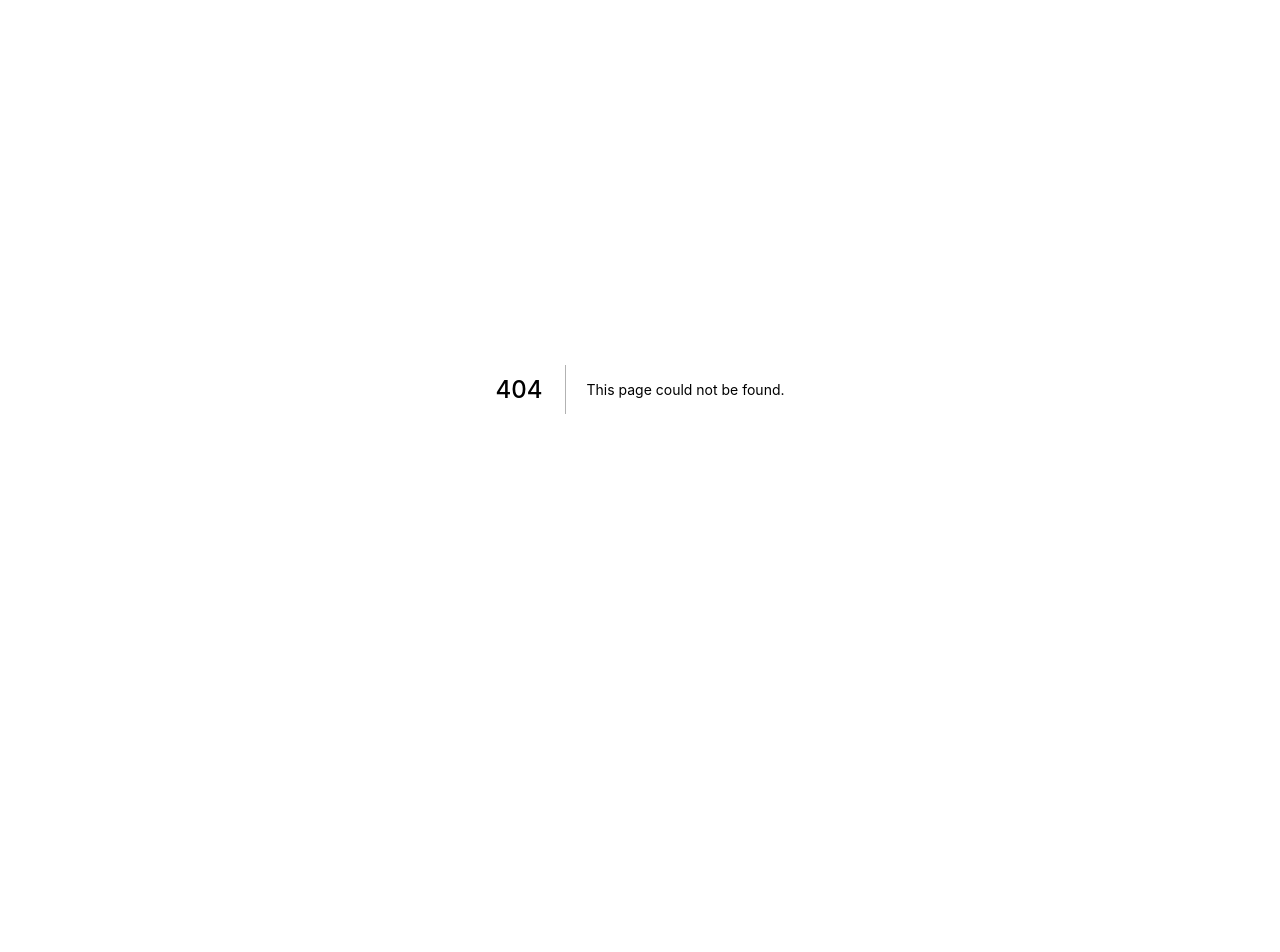
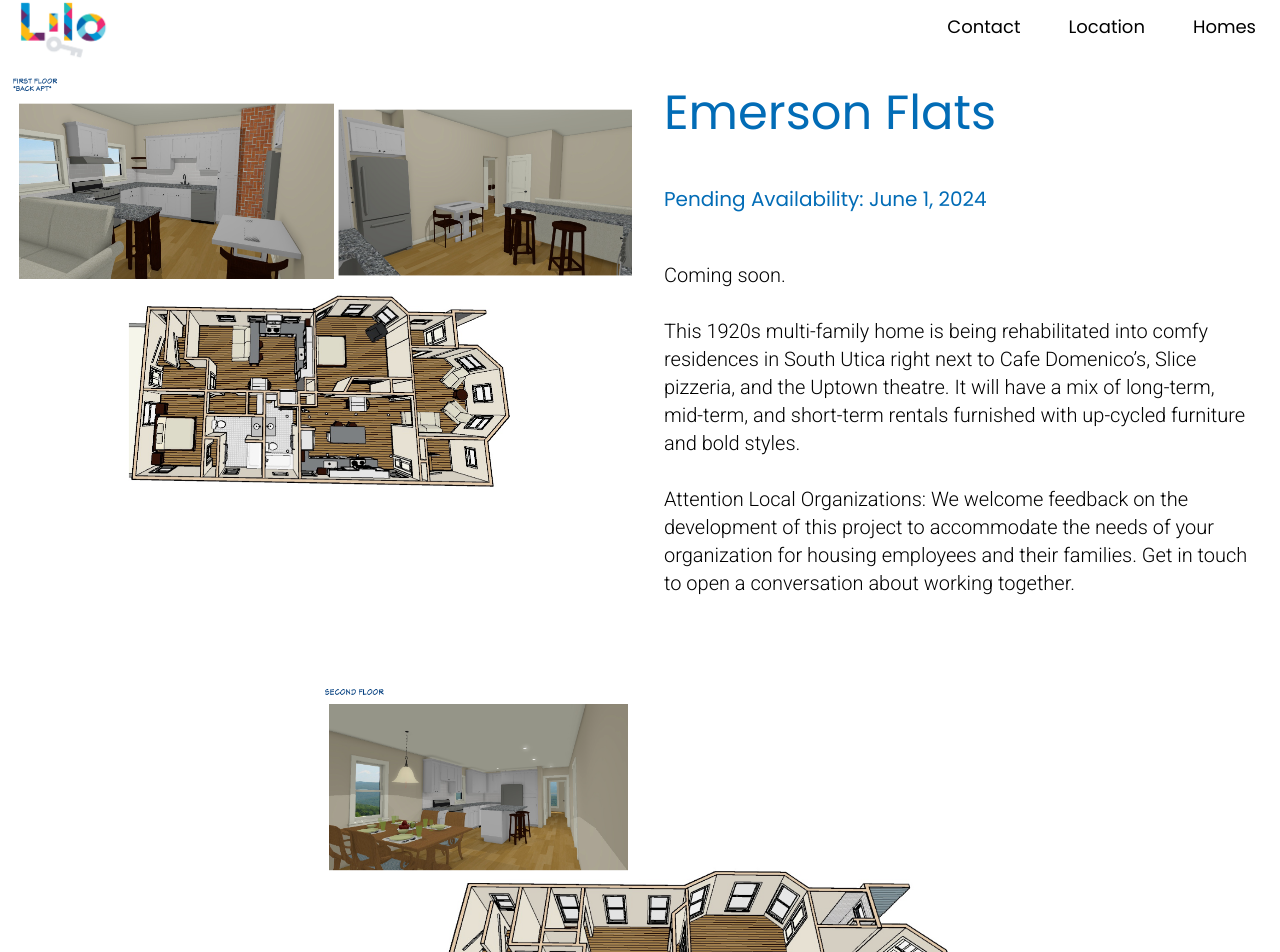
Before and after one commit to agiletkiewicz/lilo-homes, a Next.js app: page /flats in a window 1280 px wide. Before the commit this address had no page. Shown: the part 11-963 px from the top of the page. Before the commit the page ends 800 px from the top, so only its background shows below. Built offline with nearby package versions, Linux system fonts and the light colour scheme.

Commit message:
change coming soon names

```diff
--- a/components/home/card.js
+++ b/components/home/card.js
@@ -9,7 +9,7 @@ export default function Card({ content }) {
         <div className="relative mt-6 mb-3 cursor-default">
             <img src={content.image} className="rounded-md" />
             <div className="absolute top-0 bottom-0 left-0 right-0 bg-grey opacity-60 rounded-md"></div>
-            <div className="p-2 lg:p-5 absolute top-0 bottom-0 left-0 right-0 bg-main-blue m-auto text-left text-xs lg:text-base font-heading text-white rounded-md">
+            <div className="p-2 lg:p-5 absolute top-0 bottom-0 left-0 right-0 bg-main-blue m-auto text-left text-base font-heading text-white rounded-md">
               <p className="font-body">{content.text}</p>
               <p className="absolute bottom-2 right-2">Learn more</p>
             </div>
--- a/components/home/homesNav.js
+++ b/components/home/homesNav.js
@@ -6,9 +6,10 @@ export default function HomesNav() {
       <ul className="font-heading text-lg">
         <a href="/house"><li className="hover:bg-grey hover:bg-opacity-25 p-5 pb-2 pt-4">1804 Storrs</li></a>
         <a href="/bungalow"><li className="hover:bg-grey hover:bg-opacity-25 p-5 pt-2 pb-2">1800 Storrs</li></a>
-        <a href="/coming-soon-1"><li className="hover:bg-grey hover:bg-opacity-25 p-5 pt-2 pb-2">Coming soon</li></a>
-        <a href="/coming-soon-2"><li className="hover:bg-grey hover:bg-opacity-25 p-5 pt-2 pb-4">Coming soon</li></a>
+        <a href="/residence"><li className="hover:bg-grey hover:bg-opacity-25 p-5 pt-2 pb-2">Briar Residence*</li></a>
+        <a href="/flats"><li className="hover:bg-grey hover:bg-opacity-25 p-5 pt-2">Emerson Flats*</li></a>
       </ul>
+      <p className="italic p-5 pt-0 text-sm">*coming soon</p>
     </nav>
   )
 };
--- a/components/home/mobileNav.js
+++ b/components/home/mobileNav.js
@@ -11,14 +11,15 @@ export default function MobileNav() {
             <div>
               <a href="/house"><li className="pl-1 mb-3">1804 Storrs</li></a>
               <a href="/bungalow"><li className="pl-1 mb-3">1800 Storrs</li></a>
-              <a href="/coming-soon-1"><li className="pl-1 mb-3">Coming soon</li></a>
-              <a href="/coming-soon-2"><li className="pl-1 mb-3">Coming soon</li></a>
+              <a href="/residence"><li className="pl-1 mb-3">Briar Residence*</li></a>
+              <a href="/flats"><li className="pl-1 mb-3">Emerson Flats*</li></a>
             </div>
           </div>
         </div>
         <a href="/contact"><li className="p-0 mb-3">Contact</li></a>
         <a href="/location"><li className="p-0 mb-3">Location</li></a>
       </ul>
+      <p className="italic p-5 pt-0 text-sm">*coming soon</p>
     </nav>
   )
 };
--- a/content/texts.js
+++ b/content/texts.js
@@ -14,27 +14,27 @@ export const home = {
   },
   bungalow: {
     heading: "Lilo Bungalow",
-    text: "This South Utica bungalow has 3 bedrooms and 1 bathroom with beautiful original hardwoods, a private fenced-in yard, an updated bathroom, and a modern aesthetic combined with 1930's architectural features. This home has a history of being a safe haven and healing space for its humans that have homed it prior to our acquisition. Let's continue its tradition.",
+    text: "This South Utica bungalow has 3 bedrooms and 1 bathroom with beautiful original hardwoods, a private fenced-in yard, an updated bathroom, and a modern aesthetic combined with 1930's architectural features.",
     image: "/home-bungalow.jpeg",
     key: "bungalow"
   },
   house: {
     heading: "Lilo House",
-    text: "This beautiful + bright 1930s house transformed into a \"smarter\" home in 2018. This special home was cared for meticulously by its original builders' family (two generations), has been updated with a beautiful kitchen re-designed with great intention, and it is craving tidy humans to occupy it. Have your privacy in a peaceful neighborhood near nature with more space; compared to downtown lofts.",
+    text: "This beautiful + bright 1930s house transformed into a \"smarter\" home in 2018. This special home was cared for meticulously by its original builders' family (two generations), has been updated with a beautiful kitchen re-designed with great intention.",
     image: "/home-house.png",
     key: "house"
   },
-  comingSoon1: {
-    heading: "Coming Soon",
+  residence: {
+    heading: "Briar Residence",
     text: "Coming soon, continue to detail page to learn more.",
     image: "/home-placeholder.png",
-    key: "coming-soon-1"
+    key: "residence"
   },
-  comingSoon2: {
-    heading: "Coming Soon",
+  flats: {
+    heading: "Emerson Flats",
     text: "Coming soon, continue to detail page to learn more.",
     image: "/home-placeholder.png",
-    key: "coming-soon-2"
+    key: "flats"
   }
 }
 
@@ -74,10 +74,10 @@ export const house = {
   links: [{content: "Rent", url: "https://rental.turbotenant.com/p/storrs-ave-utica-ny/296455"}]
 }
 
-export const comingSoon1 = {
+export const residence = {
   hero: {
-    heading: "Coming soon",
-    text: "This single-family home will be restored into a charming and unique floor plan including a vaulted ceiling upon entry, a loft space over the living room, and additional living space on the second floor. It’s in a quiet peaceful neighborhood with low traffic right around the corner from the grocery store and has a sizeable backyard.\n\nAttention Local Organizations: We welcome feedback on the development of this project to accommodate the needs of your organization for housing employees and their families. Get in touch to open a conversation about working together.",
+    heading: "Briar Residence",
+    text: "Coming soon.\n\nThis single-family home will be restored into a charming and unique floor plan including a vaulted ceiling upon entry, a loft space over the living room, and additional living space on the second floor. It’s in a quiet peaceful neighborhood with low traffic right around the corner from the grocery store and has a sizeable backyard.\n\nAttention Local Organizations: We welcome feedback on the development of this project to accommodate the needs of your organization for housing employees and their families. Get in touch to open a conversation about working together.",
     image: "/coming-soon-1.png"
   },
   status: {
@@ -86,10 +86,10 @@ export const comingSoon1 = {
   links: [],
 }
 
-export const comingSoon2 = {
+export const flats = {
   hero: {
-    heading: "Coming soon",
-    text: "This 1920s multi-family home is being rehabilitated into comfy residences in South Utica right next to Cafe Domenico’s, Slice pizzeria, and the Uptown theatre. It will have a mix of long-term, mid-term, and short-term rentals furnished with up-cycled furniture and bold styles.\n\nAttention Local Organizations: We welcome feedback on the development of this project to accommodate the needs of your organization for housing employees and their families. Get in touch to open a conversation about working together.",
+    heading: "Emerson Flats",
+    text: "Coming soon.\n\nThis 1920s multi-family home is being rehabilitated into comfy residences in South Utica right next to Cafe Domenico’s, Slice pizzeria, and the Uptown theatre. It will have a mix of long-term, mid-term, and short-term rentals furnished with up-cycled furniture and bold styles.\n\nAttention Local Organizations: We welcome feedback on the development of this project to accommodate the needs of your organization for housing employees and their families. Get in touch to open a conversation about working together.",
     image: "/coming-soon-2-1.png"
   },
   status: {
--- a/pages/coming-soon-2.js
+++ b/pages/flats.js
@@ -2,15 +2,15 @@ import Hero from '../components/property/hero';
 import Carousel from '../components/shared/carousel';
 import NavBar from '../components/home/navbar';
 import Footer from '../components/home/footer';
-import { comingSoon2 } from '../content/texts.js'
+import { flats } from '../content/texts.js'
 
 export default function ComingSoon() {
   return (
       <>
       <NavBar />
-      <Hero content={comingSoon2.hero} status={comingSoon2.status} links={comingSoon2.links} />
-      <Carousel lastIdx={comingSoon2.images.length - 1} >
-        <Carousel.Image images={comingSoon2.images}/>
+      <Hero content={flats.hero} status={flats.status} links={flats.links} />
+      <Carousel lastIdx={flats.images.length - 1} >
+        <Carousel.Image images={flats.images}/>
       </Carousel>
       <Footer />
     </>
--- a/pages/index.js
+++ b/pages/index.js
@@ -11,7 +11,7 @@ export default function Home() {
     <>
     <NavBar />
     <Hero hero={home.hero} home={home.home} />
-    <div className="flex flex-wrap justify-center lg:justify-around gap-4 pt-5 pb-5 lg:pt-20 lg:pb-20">
+    <div className="flex flex-wrap justify-center lg:justify-around gap-2 pt-5 pb-5 lg:pt-20 lg:pb-20">
       <div className="w-3/5 lg:w-1/4">
         <Card content={home.house} />
       </div>
@@ -19,10 +19,10 @@ export default function Home() {
         <Card content={home.bungalow} />
       </div>
       <div className="w-3/5 lg:w-1/4">
-        <Card content={home.comingSoon1} />
+        <Card content={home.residence} />
       </div>
       <div className="w-3/5 lg:w-1/4">
-        <Card content={home.comingSoon2} />
+        <Card content={home.flats} />
       </div>
     </div>
     <About content={home.about} />
--- a/pages/coming-soon-1.js
+++ b/pages/residence.js
@@ -1,13 +1,13 @@
 import Hero from '../components/property/hero';
 import NavBar from '../components/home/navbar';
 import Footer from '../components/home/footer';
-import { comingSoon1 } from '../content/texts.js'
+import { residence } from '../content/texts.js'
 
 export default function ComingSoon() {
   return (
       <>
       <NavBar />
-      <Hero content={comingSoon1.hero} status={comingSoon1.status} links={comingSoon1.links} />
+      <Hero content={residence.hero} status={residence.status} links={residence.links} />
       <Footer />
     </>
   )
```
